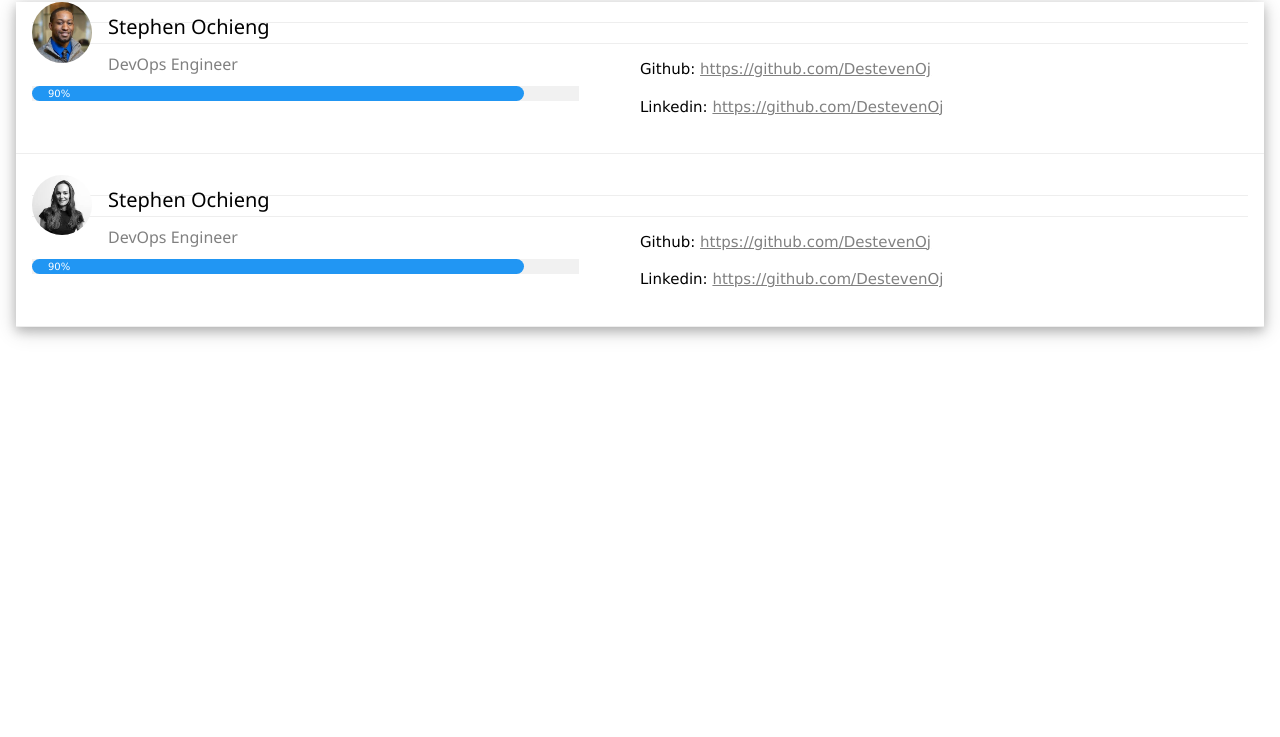
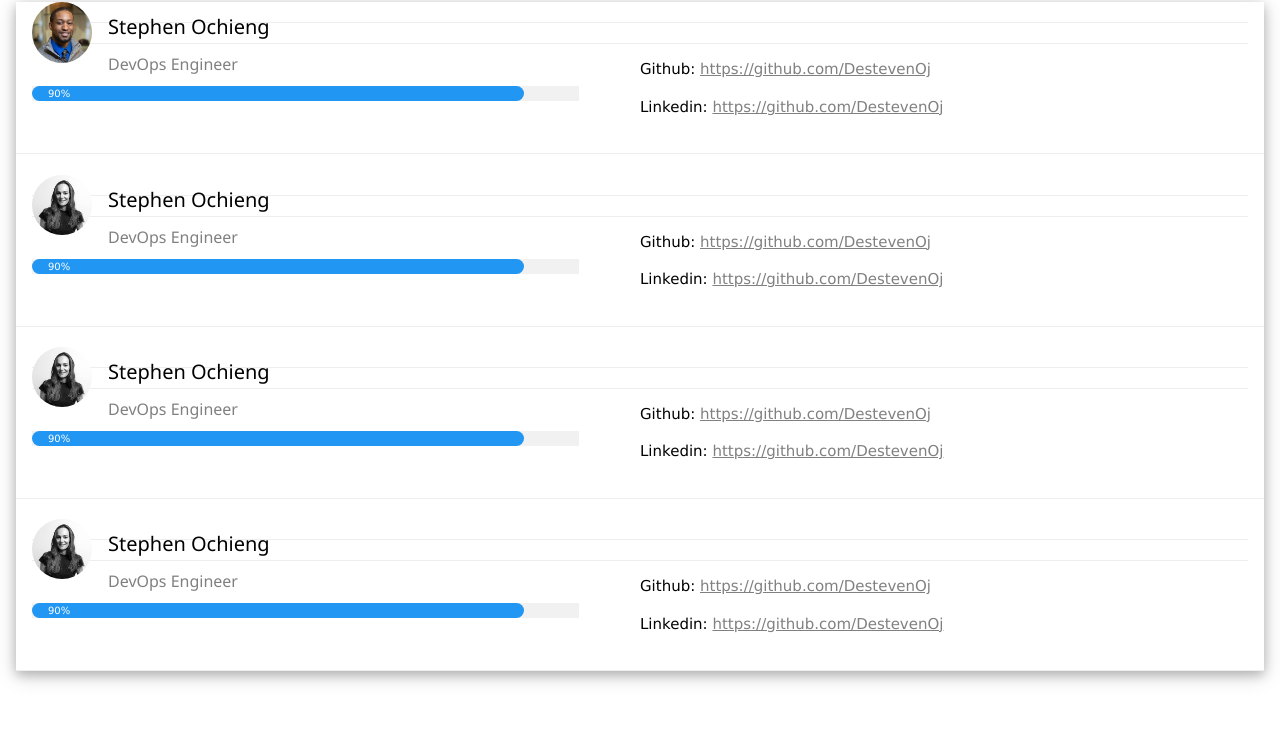
Before and after one commit to DestevenOj/Karean-web, a plain HTML site: page community.html in a window 1280 px wide. Shown: the part 63-800 px from the top of the page. Drawn offline with nearby package versions, Linux system fonts and the light colour scheme.

Commit message:
User interface

```diff
--- a/community.html
+++ b/community.html
@@ -1,12 +1,19 @@
 <!DOCTYPE html>
 <html>
-<title>W3.CSS</title>
-<meta name="viewport" content="width=device-width, initial-scale=1">
-<link rel="stylesheet" href="https://www.w3schools.com/w3css/4/w3.css">
+<head>
+    <title>W3.CSS</title>
+    <meta name="viewport" content="width=device-width, initial-scale=1">
+    <link rel="stylesheet" href="https://www.w3schools.com/w3css/4/w3.css">
+    <link rel="stylesheet" href="https://cdnjs.cloudflare.com/ajax/libs/font-awesome/4.7.0/css/font-awesome.min.css">
+</head>
 <body>
 
 <div class="w3-container">
-  <h2>Karean community</h2>
+    <div class="w3-xxlarge">
+      <a href="index.html"><i class="fa fa-home w3-right"></i></a>
+      <h2>Karean community</h2>
+
+    </div>
 
     <div class="w3-card-4" style="width:100%">
         <div class="w3-container">
@@ -42,6 +49,38 @@
                     <p style="color: grey;"><label style="color: black;">Linkedin: </label> <a href="https://github.com/DestevenOj"> https://github.com/DestevenOj </a></p>
             </div> <hr>
         </div> <hr>
+        <div class="w3-container">
+            <div class="w3-half">
+                <img src="./images/img2.jpeg" alt="Avatar" class="w3-left w3-circle w3-margin-right" style="width:60px">
+                <div>
+                    <h4>Stephen Ochieng</h4>
+                    <h6 style="color: grey;">DevOps Engineer</h6>
+                </div>
+                <div class="w3-light-grey w3-tiny" style="width:90%">
+                    <div class="w3-container w3-blue w3-round-xlarge" style="width:90%">90%</div>
+                </div>
+            </div> <hr>
+            <div class="w3-half">
+                    <p style="color: grey;"><label style="color: black;">Github: </label> <a href="https://github.com/DestevenOj"> https://github.com/DestevenOj </a></p>
+                    <p style="color: grey;"><label style="color: black;">Linkedin: </label> <a href="https://github.com/DestevenOj"> https://github.com/DestevenOj </a></p>
+            </div> <hr>
+        </div> <hr>
+        <div class="w3-container">
+            <div class="w3-half">
+                <img src="./images/img2.jpeg" alt="Avatar" class="w3-left w3-circle w3-margin-right" style="width:60px">
+                <div>
+                    <h4>Stephen Ochieng</h4>
+                    <h6 style="color: grey;">DevOps Engineer</h6>
+                </div>
+                <div class="w3-light-grey w3-tiny" style="width:90%">
+                    <div class="w3-container w3-blue w3-round-xlarge" style="width:90%">90%</div>
+                </div>
+            </div> <hr>
+            <div class="w3-half">
+                    <p style="color: grey;"><label style="color: black;">Github: </label> <a href="https://github.com/DestevenOj"> https://github.com/DestevenOj </a></p>
+                    <p style="color: grey;"><label style="color: black;">Linkedin: </label> <a href="https://github.com/DestevenOj"> https://github.com/DestevenOj </a></p>
+            </div> <hr>
+        </div> <hr>
 </div>
 
 </body>
```
Also changed, not shown: index.html (+5 -4 lines).
